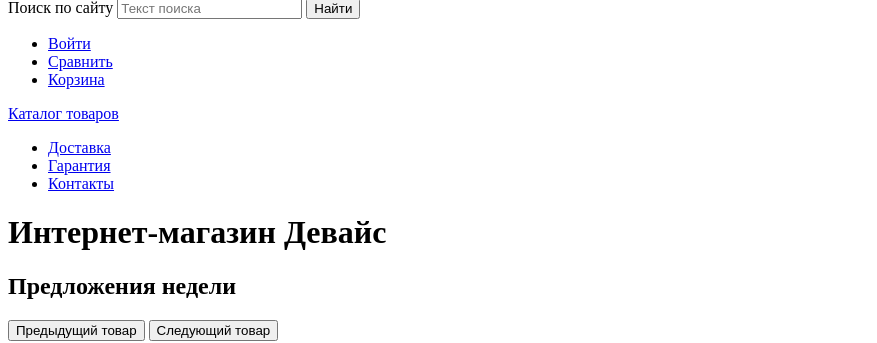
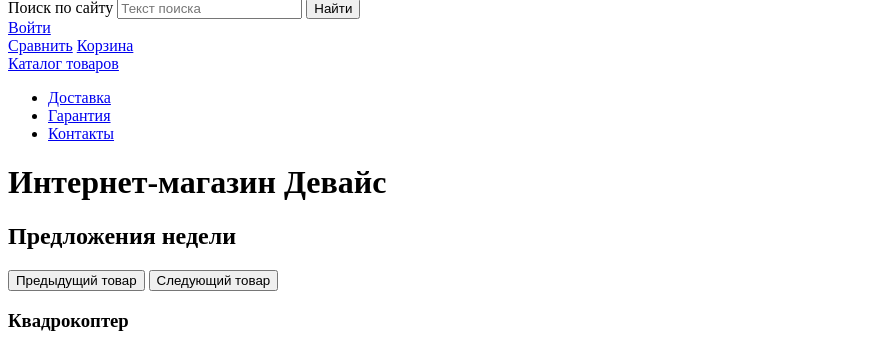
Before and after one commit to htmlacademy-htmlcss/1977001-device-33, a plain HTML site: page index.html in a window 1280 px wide. Shown: the part 28-371 px from the top of the page, without its empty margins (0-877 px from the left). Drawn offline with Linux system fonts and the light colour scheme.

Commit message:
Обновляет header

```diff
--- a/index.html
+++ b/index.html
@@ -7,27 +7,26 @@
   <body>
     <header class="page-header">
 
-      <img class="logo" src="" alt="Логотип Интернет-магазина «Девайс».">
+      <div class="header-part">
+       <img class="logo" src="" alt="Логотип Интернет-магазина «Девайс».">
+      </div>
 
-      <nav class="navigation">
+      <div class="header-part">
         <form class="search-form" action="https://echo.htmlacademy.ru/" method="post">
           <label class="visually-hidden" for="searching-text">Поиск по сайту</label>
           <input type="text" id="searching-text" name="searching-text" placeholder="Текст поиска" required>
           <button class="search-button" type="submit">Найти</button>
         </form>
 
-        <ul class="navigation-list navigation-user">
-          <li class="navigation-user-item">
-            <a class="navigation-user-link" href="#">Войти</a>
-          </li>
-          <li class="navigation-user-item">
-            <a class="navigation-user-link" href="#">Сравнить</a>
-          </li>
-          <li class="navigation-user-item">
-            <a class="navigation-user-link" href="#">Корзина</a>
-          </li>
-        </ul>
+        <a class="log-in" href="#">Войти</a>
 
+        <div class="navigation-user">
+          <a class="navigation-user-link compare" href="#">Сравнить</a>
+          <a class="navigation-user-link cart" href="#">Корзина</a>
+        </div>
+      </div>
+
+      <nav class="navigation">
         <a class="navigation-link catalogue" href="catalog.html">Каталог товаров</a>
 
         <ul class="navigation-list">
```
